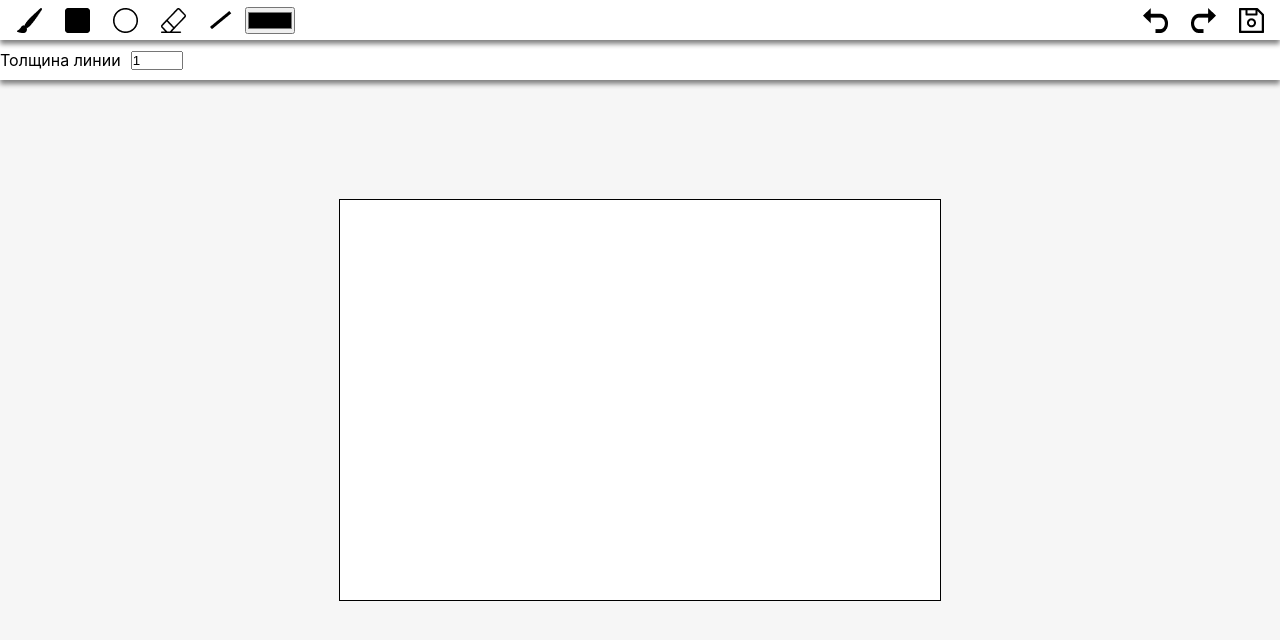
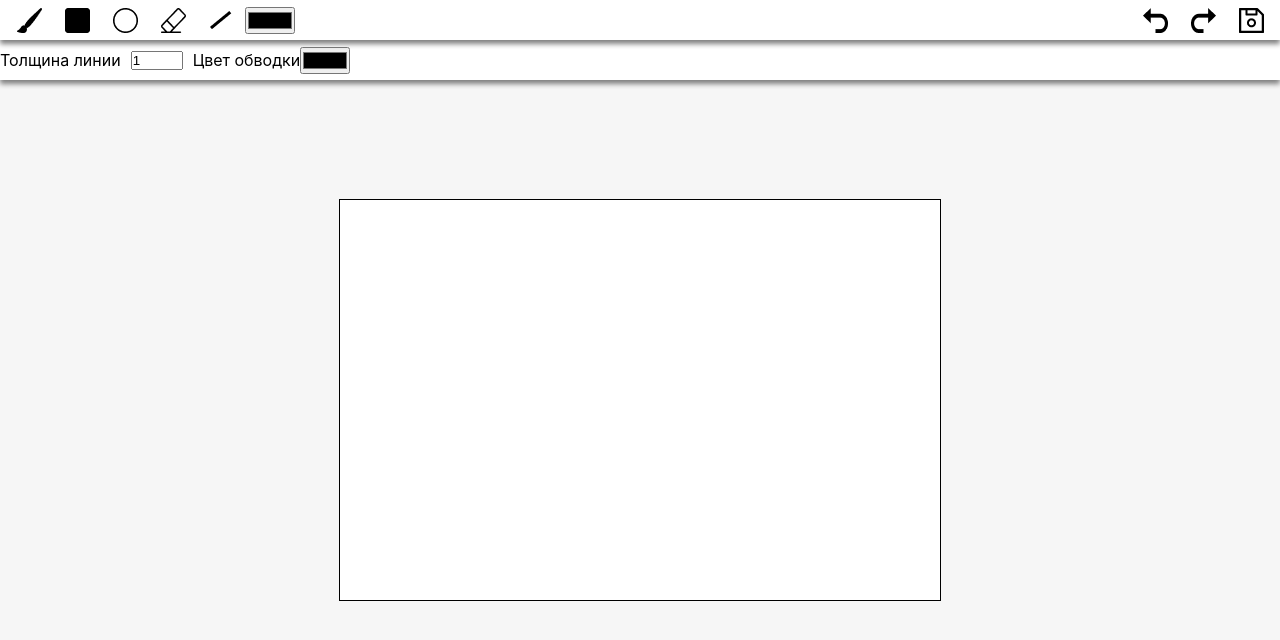
Before and after one commit to nacukisubaru/websockets-course-react-app, a React (Create React App) app: page / in a window 1280 px wide. Shown: the top 640 px of the page. Built offline with nearby package versions, Linux system fonts and the light colour scheme.

Commit message:
обводка

```diff
--- a/src/components/SettingBar.jsx
+++ b/src/components/SettingBar.jsx
@@ -14,6 +14,8 @@ const SettingBar = () => {
                 min={1}
                 max={50}
             ></input>
+            <label htmlFor="stroke-color">Цвет обводки</label>
+            <input onChange={e => toolState.setStrokeColor(e.target.value)} id="stroke-color" type="color" />
         </div>
     );
 };
--- a/src/components/Toolbar.jsx
+++ b/src/components/Toolbar.jsx
@@ -5,6 +5,11 @@ import toolState from "../store/toolState";
 import canvasState from "../store/canvasState";
 import Brush from "../tools/Brush";
 import Rect from "../tools/Rect";
+
+const changeColor = e => {
+    toolState.setStrokeColor(e.target.value);
+    toolState.setFillColor(e.target.value);
+}
 
 const ToolBar = observer(()=> {
     return (
@@ -14,7 +19,7 @@ const ToolBar = observer(()=> {
             <button className="toolbar-btn circle"></button>
             <button className="toolbar-btn eraser"></button>
             <button className="toolbar-btn line"></button>
-            <input style={{marginLeft:'5px'}} type="color"></input>
+            <input onChange={e => changeColor(e)} style={{marginLeft:'5px'}} type="color"></input>
             <button className="toolbar-btn undo"></button>
             <button className="toolbar-btn redo"></button>
             <button className="toolbar-btn save"></button>
```
